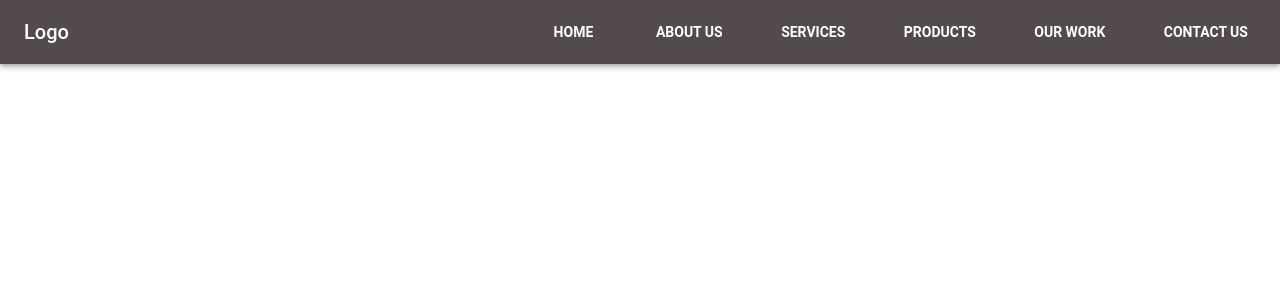
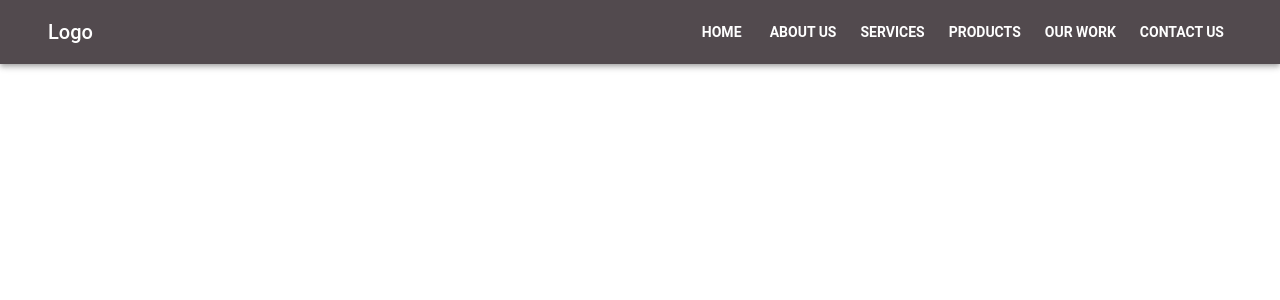
Before and after one commit to yousefo1995/MACH, a React (Create React App) app: page / in a window 1280 px wide. Shown: the top 300 px of the page. Built offline with nearby package versions, Linux system fonts and the light colour scheme.

Commit message:
Add a container for the NavBar

```diff
--- a/src/Components/NavBar/NavBar.js
+++ b/src/Components/NavBar/NavBar.js
@@ -5,7 +5,7 @@ import Typography from "@mui/material/Typography";
 import Button from "@mui/material/Button";
 import IconButton from "@mui/material/IconButton";
 import MenuIcon from "@mui/icons-material/Menu";
-import { Stack, Box } from "@mui/material";
+import { Stack, Box, Container } from "@mui/material";
 import MenuDrawer from "./MenuDrawer";
 
 const NavBar = () => {
@@ -18,17 +18,29 @@ const NavBar = () => {
   return (
     <Box sx={{ flexGrow: 1 }}>
       <AppBar position="static">
+        <Container maxWidth="xl">
           <Toolbar>
-          <Stack width="42%">
+            {/* <Stack flexDirection="row" width="100%" justifyContent="center">
+            <Stack
+              flexDirection="row"
+              sx={{
+                width: "100%",
+                maxWidth: { xl: "1400px" },
+                justifyContent: "center",
+              }}
+            > */}
+            {/* or use container =================================================== */}
+            <Stack width="36%">
               <Typography variant="h6" component="div" sx={{ flexGrow: 1 }}>
                 Logo
               </Typography>
             </Stack>
             <Stack
               flexDirection="row"
-            width="58%"
+              width="64%"
               display={{ xs: "none", lg: "flex" }}
-            justifyContent="space-between"
+              justifyContent="flex-end"
+              gap={1}
             >
               <Button color="inherit">Home</Button>
               <Button color="inherit">About us</Button>
@@ -40,20 +52,23 @@ const NavBar = () => {
             <Stack
               flexDirection="row-reverse"
               display={{ xs: "flex", lg: "none" }}
-            width="58%"
+              width="64%"
             >
               <IconButton
                 size="large"
                 edge="start"
                 color="inherit"
                 aria-label="menu"
-              sx={{ mr: 2 }}
+                // sx={{ mr: 1 }} // change it to 0 margine
                 onClick={toggleDrawer}
               >
                 <MenuIcon />
               </IconButton>
             </Stack>
+            {/* </Stack>
+          </Stack> */}
           </Toolbar>
+        </Container>
       </AppBar>
       <MenuDrawer isOpen={isDrawerOpen} toggleDrawer={toggleDrawer} />
     </Box>
```
Lines whose indentation alone changed are shown as unchanged.
